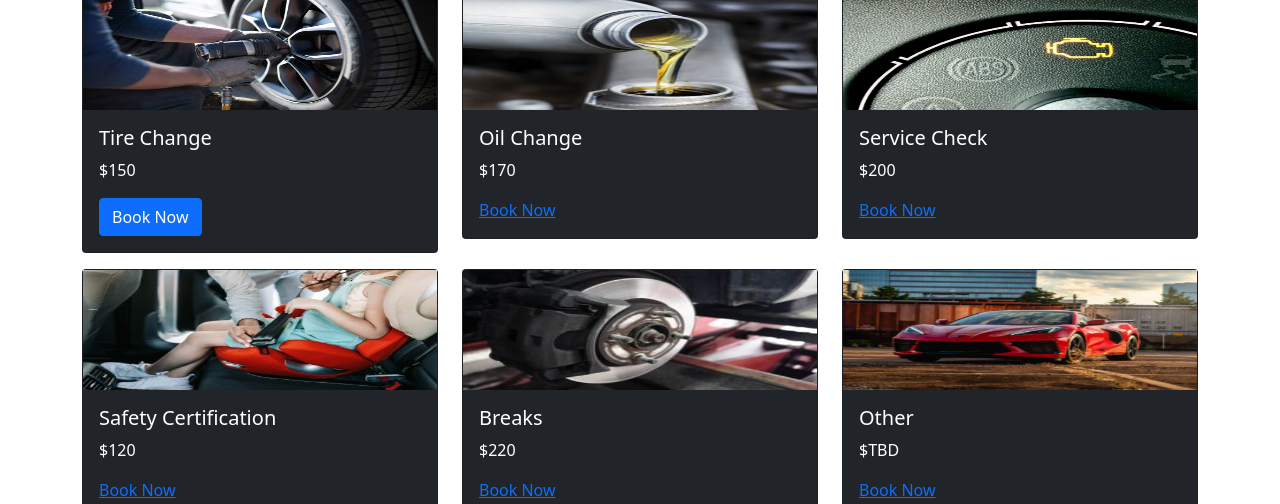
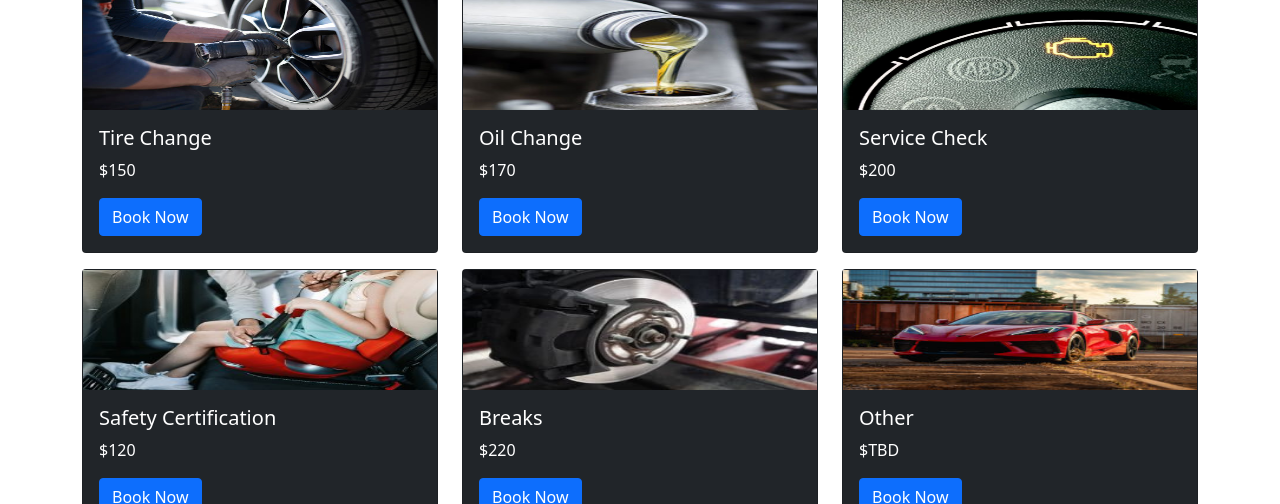
Before and after one commit to mutazaldisi/mutazaldisi.github.io, a website: page Services.html in a window 1280 px wide. Shown: the part 173-677 px from the top of the page. Drawn offline with nearby package versions, Linux system fonts and the light colour scheme.

Commit message:
Update Services.html

```diff
--- a/Services.html
+++ b/Services.html
@@ -68,7 +68,7 @@
               <div class="card-body">
                 <h5 class="card-title">Oil Change</h5>
                 <p class="card-text">$170</p>
-                <a href="book.html?service=service2 class="btn btn-primary">Book Now</a>
+                <a href="book.html?service=service2" class="btn btn-primary">Book Now</a>
               </div>
             </div>
           </div>
@@ -78,7 +78,7 @@
               <div class="card-body">
                 <h5 class="card-title">Service Check</h5>
                 <p class="card-text">$200</p>
-                <a  href="book.html?service=service3 class="btn btn-primary">Book Now</a>
+                <a  href="book.html?service=service3" class="btn btn-primary">Book Now</a>
               </div>
             </div>
           </div>
@@ -90,7 +90,7 @@
               <div class="card-body">
                 <h5 class="card-title">Safety Certification</h5>
                 <p class="card-text">$120</p>
-                <a  href="book.html?service=service4 class="btn btn-primary">Book Now</a>
+                <a  href="book.html?service=service4" class="btn btn-primary">Book Now</a>
               </div>
             </div>
           </div>
@@ -100,7 +100,7 @@
               <div class="card-body">
                 <h5 class="card-title">Breaks</h5>
                 <p class="card-text">$220</p>
-                <a  href="book.html?service=service5 class="btn btn-primary">Book Now</a>
+                <a  href="book.html?service=service5" class="btn btn-primary">Book Now</a>
               </div>
             </div>
           </div>
@@ -110,7 +110,7 @@
               <div class="card-body">
                 <h5 class="card-title">Other</h5>
                 <p class="card-text">$TBD</p>
-                <a  href="book.html?service=service6 class="btn btn-primary">Book Now</a>
+                <a  href="book.html?service=service6" class="btn btn-primary">Book Now</a>
               </div>
             </div>
           </div>
```
